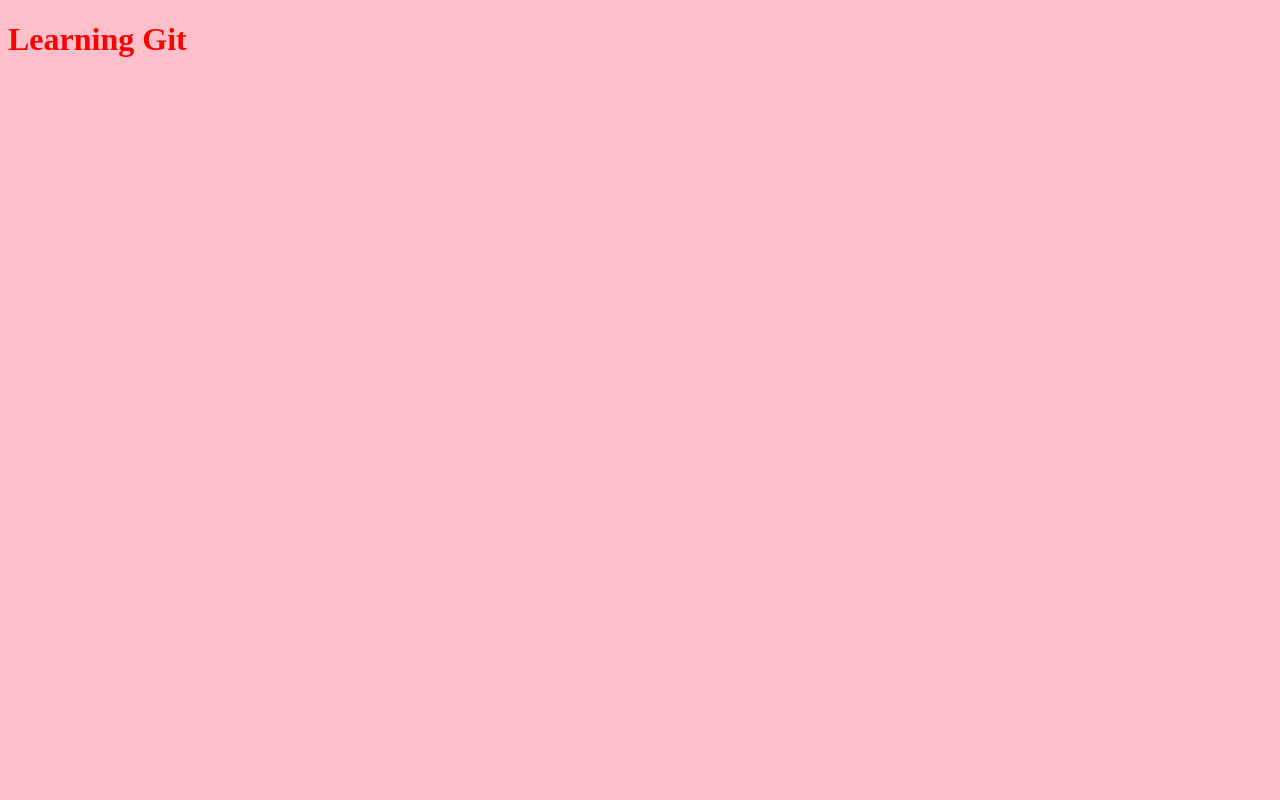
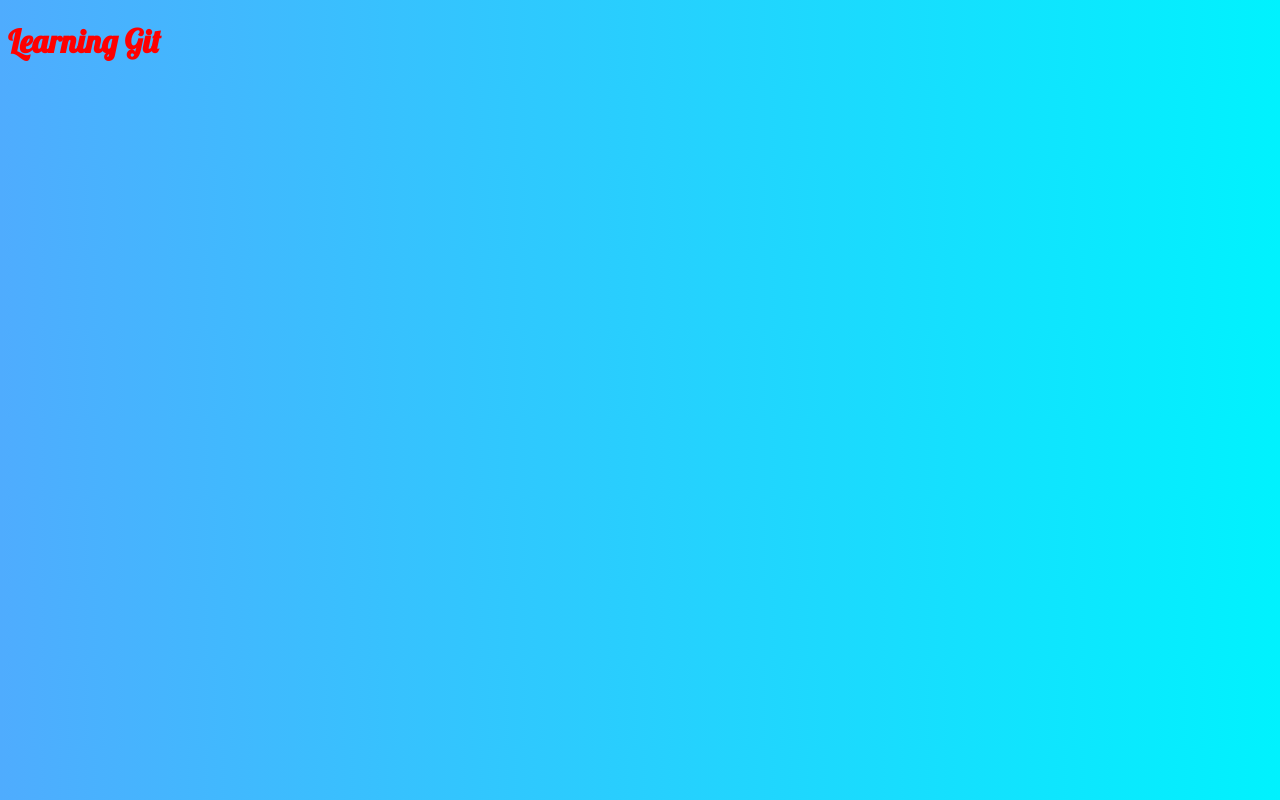
Before and after one commit to piyushmajgawali1611/learnGithub, a plain HTML site: page index.html in a window 1280 px wide. Drawn offline with Linux system fonts and the light colour scheme.

Commit message:
add gradient bg

```diff
--- a/styles.css
+++ b/styles.css
@@ -1,7 +1,10 @@
+@import url('https://fonts.googleapis.com/css2?family=Lobster&display=swap');
+
 body {
-  background-color: pink;
+  background-image: linear-gradient(to right, #4facfe 0%, #00f2fe 100%);
 }
 
 h1 {
   color: red;
+  font-family: 'Lobster', cursive;
 }
```
